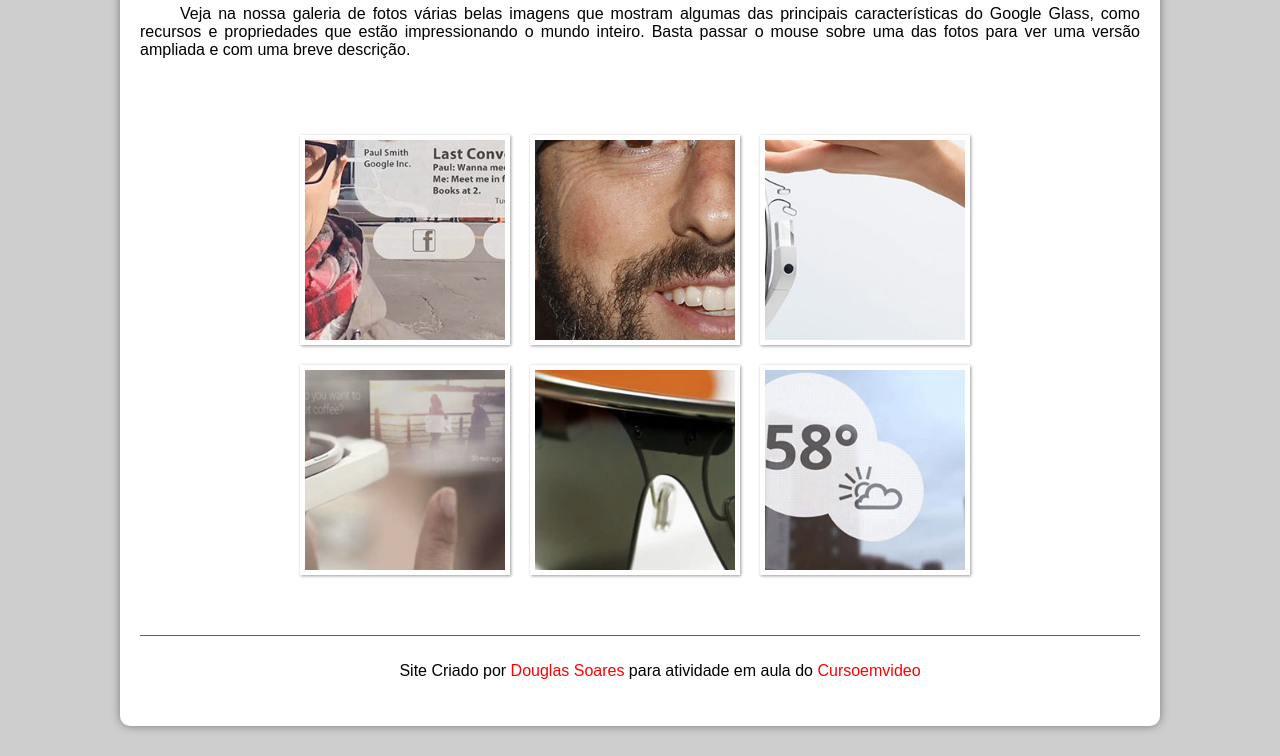
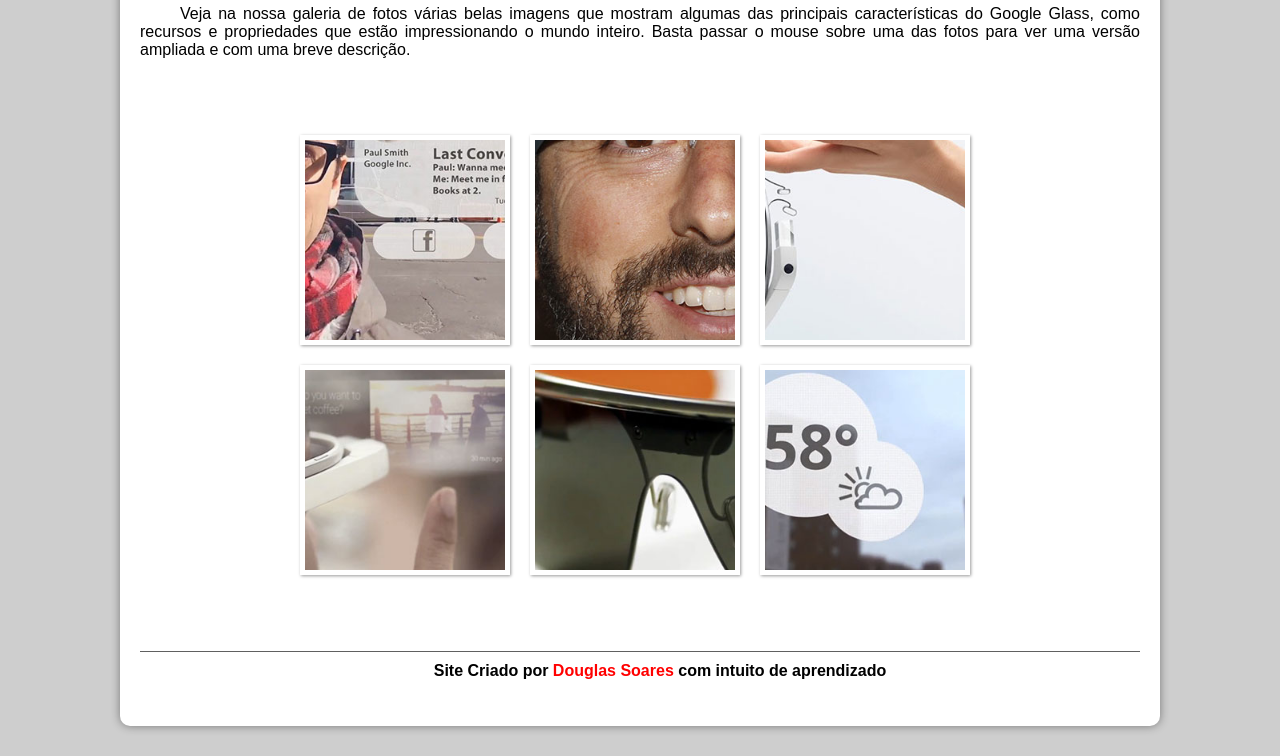
Before and after one commit to soaresdouglass/projeto-glass, a plain HTML site: page fotos.html in a window 1280 px wide. Shown: the part 353-1109 px from the top of the page. Drawn offline with Linux system fonts and the light colour scheme.

Commit message:
atualização

```diff
--- a/estilo/estilo.css
+++ b/estilo/estilo.css
@@ -252,11 +252,11 @@ caption  span{
 }
 
  /*Rodapé*/
-#rodape p{
-     font-family: Arial, Helvetica, sans-serif;
+ #rodape{
      text-align: center;
      padding: 10px;
-}
+     font-family: Arial, Helvetica, sans-serif;
+ }
 
 #rodape a{
     text-decoration: none;
--- a/fotos.html
+++ b/fotos.html
@@ -66,8 +66,11 @@
             </ul>
         </div>
 
- <!--rodapé-->
-        <footer id="rodape"><p>Site Criado por <a href="https://www.linkedin.com/in/soares-douglass/" target="_blank">Douglas Soares</a> para atividade em aula do <a href="https://www.youtube.com/cursoemvideo" target="_blank">Cursoemvideo</a></p> </footer>
+    <!--rodapé-->
+     <footer>
+        <footer>
+            <p id="rodape"><strong>Site Criado por </strong><a href="https://www.linkedin.com/in/soares-douglass/" target="_blank"><strong>Douglas Soares</strong></a> <strong>com intuito de aprendizado</strong></p>
+        </footer>
     </div>
 </body>
 </html>
```
Also changed, not shown: fale-conosco.html (+3 -2 lines), index.html (+3 -1 lines), multimidia.html (+2 -1 lines), specs.html (+3 -2 lines).
